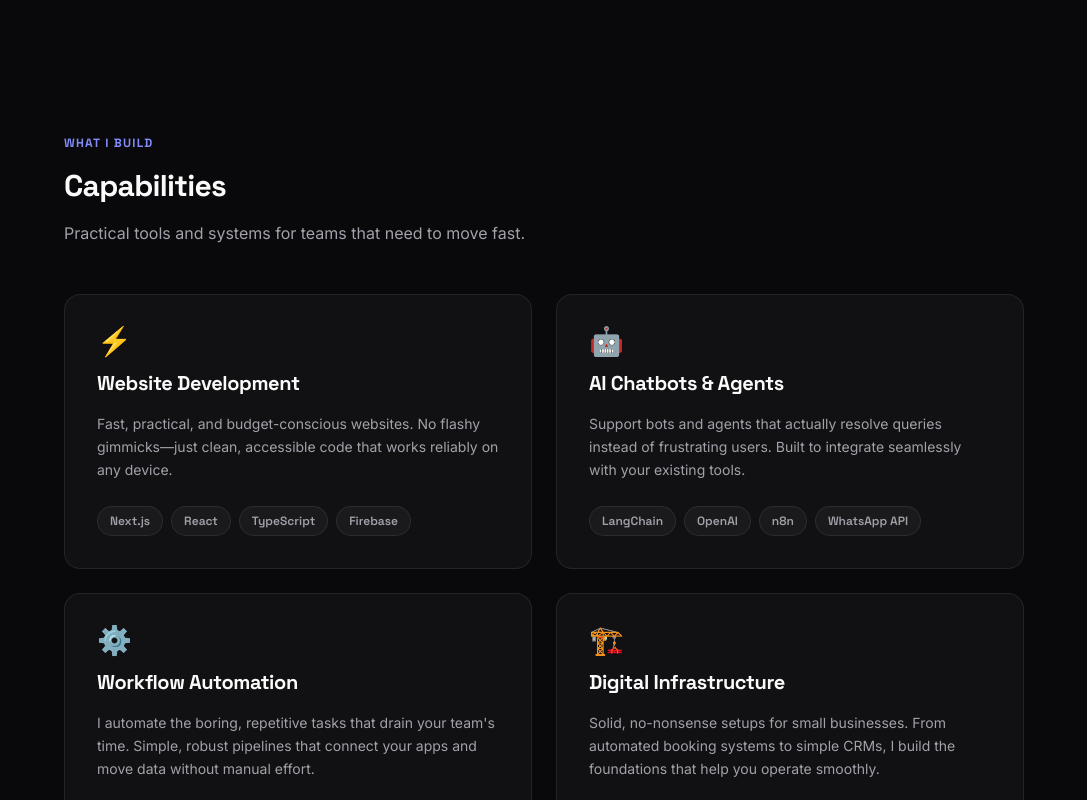
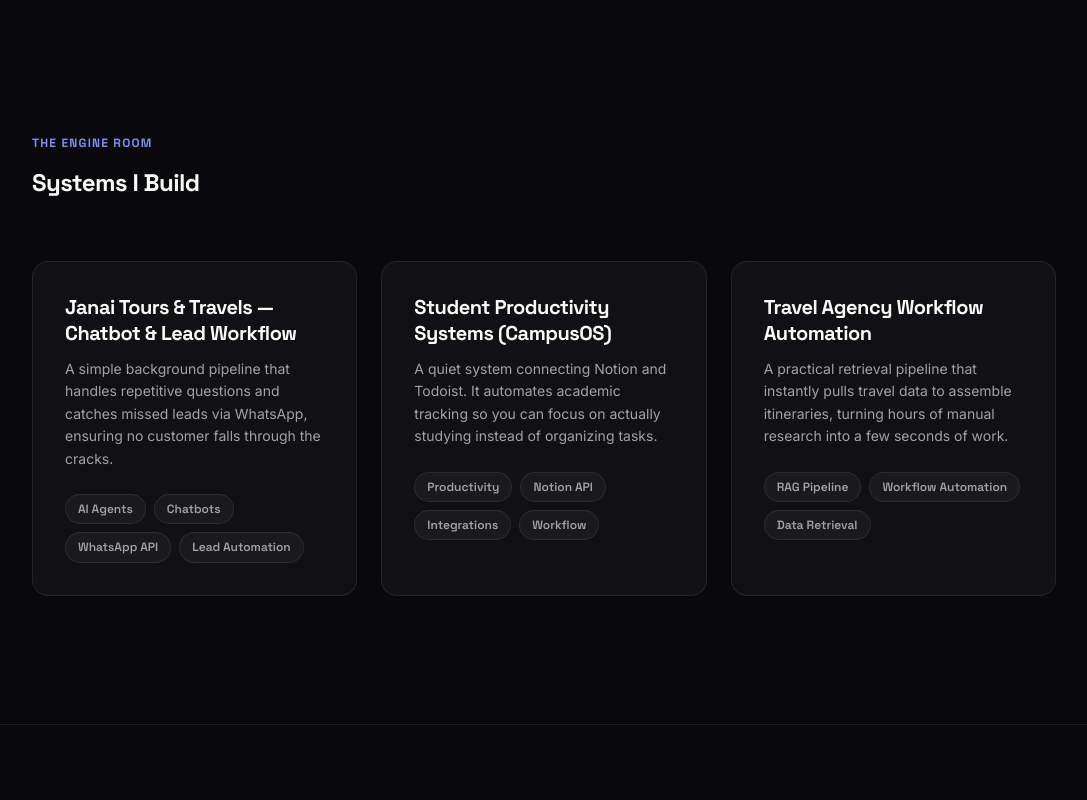
Before and after one commit to SanghpalBhakte/Personal-Porfolio-V2, a React (Vite) app: page / in a window 1280 px wide. Shown: the part 1080-1880 px from the top of the page, without its empty margins (96-1183 px from the left). Built offline with nearby package versions, Linux system fonts and the light colour scheme.

Commit message:
feat: add 'Systems I Build' section below hero

```diff
--- a/src/App.tsx
+++ b/src/App.tsx
@@ -1,5 +1,6 @@
 import Nav, { SkipLink }  from './components/Nav';
 import Hero               from './components/Hero';
+import Systems            from './components/Systems';
 import Services           from './components/Services';
 import Projects           from './components/Projects';
 import About              from './components/About';
@@ -8,6 +9,7 @@
 import {
   SITE_META,
   STATS,
+  SYSTEMS,
   SERVICES,
   SKILLS,
   BIO_PARAGRAPHS,
@@ -37,6 +39,11 @@
 
         <hr className="section-rule" aria-hidden="true" />
 
+        {/* 2. Systems I Build */}
+        <Systems systems={SYSTEMS} />
+
+        <hr className="section-rule" aria-hidden="true" />
+
         {/* 2. What I Build */}
         <Services services={SERVICES} />
 
--- /dev/null
+++ b/src/components/Systems.module.css
@@ -0,0 +1,43 @@
+.grid {
+  display: grid;
+  grid-template-columns: repeat(3, 1fr);
+  gap: var(--sp-6);
+  padding: 0;
+  margin: 0;
+}
+
+.title {
+  font-size: var(--text-xl);
+  margin-bottom: var(--sp-3);
+  color: var(--text);
+  line-height: 1.3;
+}
+
+.desc {
+  font-size: var(--text-sm);
+  color: var(--text-2);
+  margin-bottom: var(--sp-6);
+  line-height: 1.6;
+}
+
+.tags {
+  display: flex;
+  flex-wrap: wrap;
+  gap: var(--sp-2);
+  margin: 0;
+  padding: 0;
+}
+
+/* ── Responsive ── */
+@media (max-width: 900px) {
+  .grid {
+    grid-template-columns: repeat(2, 1fr);
+  }
+}
+
+@media (max-width: 640px) {
+  .grid {
+    grid-template-columns: 1fr;
+    gap: var(--sp-4);
+  }
+}
--- /dev/null
+++ b/src/components/Systems.tsx
@@ -0,0 +1,33 @@
+import type { SYSTEMS } from '../data/portfolio';
+import styles from './Systems.module.css';
+
+interface SystemsProps {
+  systems: typeof SYSTEMS;
+}
+
+export default function Systems({ systems }: SystemsProps) {
+  return (
+    <section className={`section container`} id="systems" aria-labelledby="systems-heading">
+      <header className="section-header">
+        <span className="eyebrow" aria-hidden="true">THE ENGINE ROOM</span>
+        <h2 id="systems-heading">Systems I Build</h2>
+      </header>
+
+      <ul className={styles.grid}>
+        {systems.map((sys) => (
+          <li key={sys.id} className="card">
+            <h3 className={styles.title}>{sys.title}</h3>
+            <p className={styles.desc}>{sys.description}</p>
+            <ul className={styles.tags} aria-label={`Tags for ${sys.title}`}>
+              {sys.tags.map((tag) => (
+                <li key={tag} className="tag tag-neutral">
+                  {tag}
+                </li>
+              ))}
+            </ul>
+          </li>
+        ))}
+      </ul>
+    </section>
+  );
+}
--- a/src/components/index.ts
+++ b/src/components/index.ts
@@ -10,5 +10,6 @@
 //   export { default as About    } from './About';
 //   export { default as Contact  } from './Contact';
 //   export { default as Footer   } from './Footer';
+//   export { default as Systems  } from './Systems';
 
 export {};   // keeps TypeScript happy until real exports are added
--- a/src/data/portfolio.ts
+++ b/src/data/portfolio.ts
@@ -53,6 +53,27 @@
   },
 ];
 
+export const SYSTEMS = [
+  {
+    id: 'janai',
+    title: 'Janai Tours & Travels — Chatbot & Lead Workflow',
+    description: 'A simple background pipeline that handles repetitive questions and catches missed leads via WhatsApp, ensuring no customer falls through the cracks.',
+    tags: ['AI Agents', 'Chatbots', 'WhatsApp API', 'Lead Automation'],
+  },
+  {
+    id: 'campus-os',
+    title: 'Student Productivity Systems (CampusOS)',
+    description: 'A quiet system connecting Notion and Todoist. It automates academic tracking so you can focus on actually studying instead of organizing tasks.',
+    tags: ['Productivity', 'Notion API', 'Integrations', 'Workflow'],
+  },
+  {
+    id: 'travel-rag',
+    title: 'Travel Agency Workflow Automation',
+    description: 'A practical retrieval pipeline that instantly pulls travel data to assemble itineraries, turning hours of manual research into a few seconds of work.',
+    tags: ['RAG Pipeline', 'Workflow Automation', 'Data Retrieval'],
+  },
+];
+
 export type ProjectCategory = 'All' | 'Web App' | 'AI & Automation' | 'Campus Tools' | 'Design';
 export const PROJECT_FILTERS: ProjectCategory[] = ['All', 'Web App', 'AI & Automation', 'Campus Tools', 'Design'];
 
```
